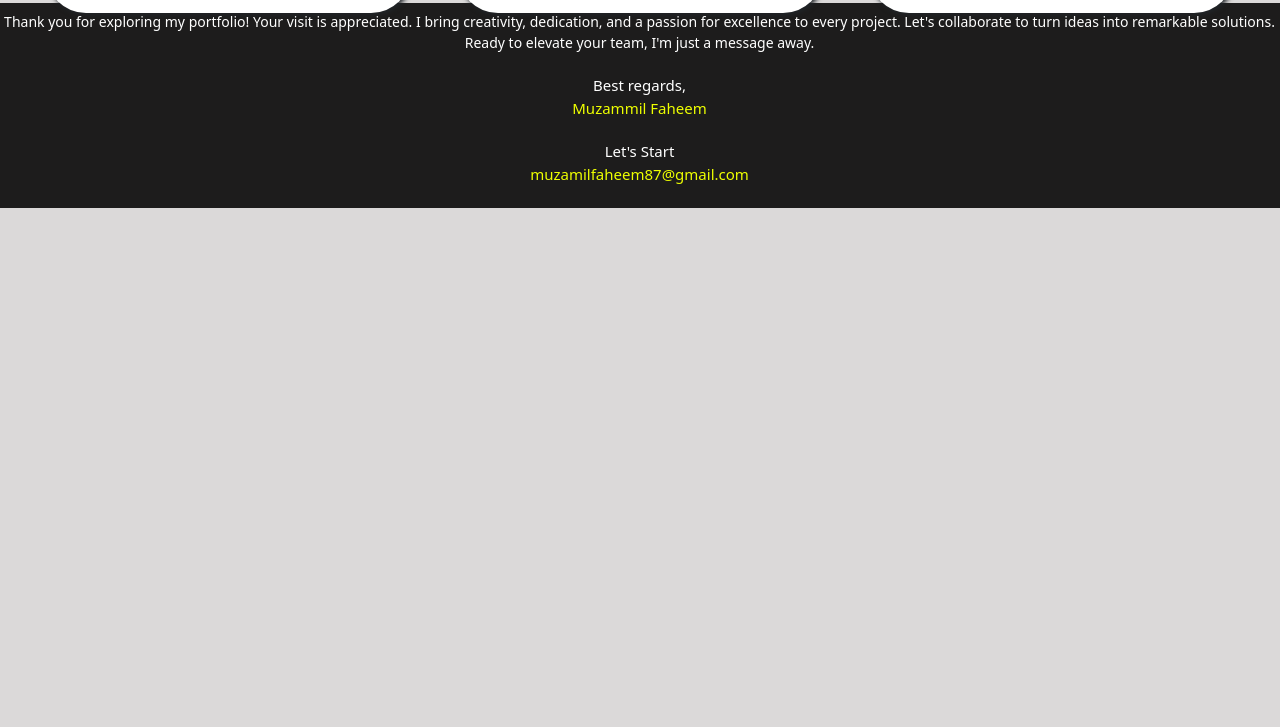
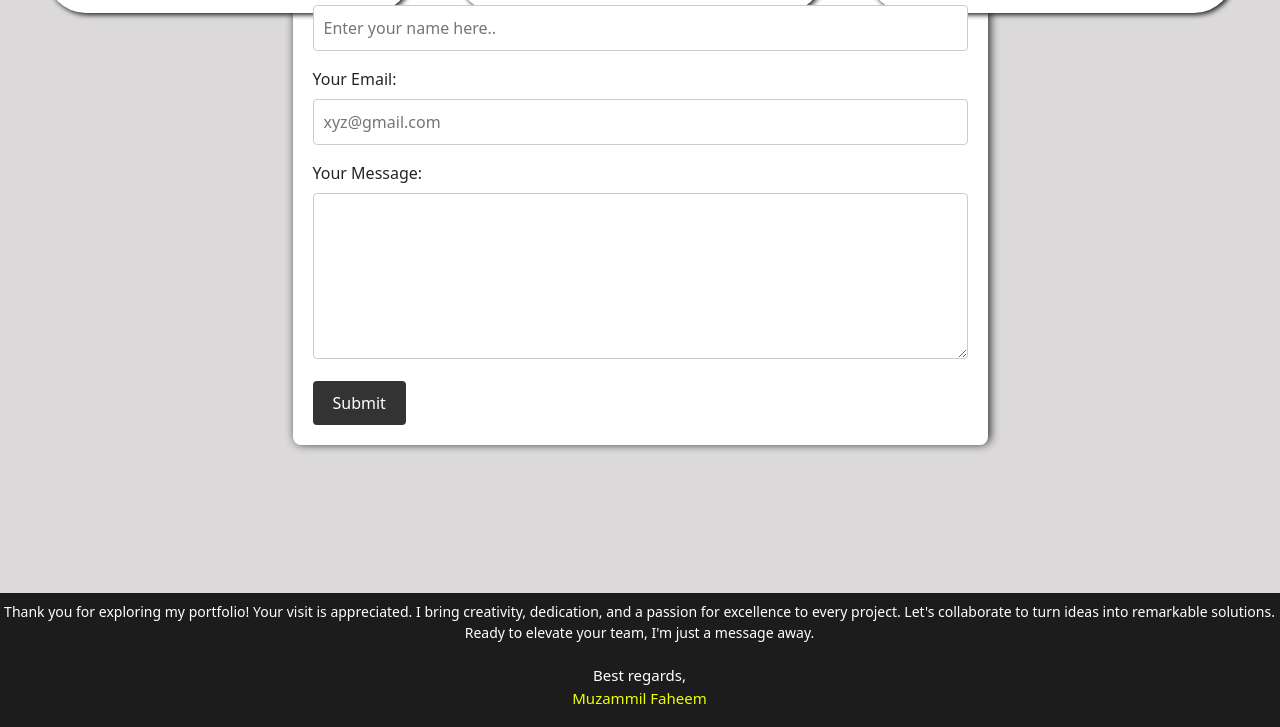
Before and after one commit to MuhammadMuzammilFaheem/Portfolio, a plain HTML site: page index.html in a window 1280 px wide. Shown: the part 3325-4052 px from the top of the page. Drawn offline with nearby package versions, Linux system fonts and the light colour scheme.

Commit message:
six commit

```diff
--- a/index.html
+++ b/index.html
@@ -189,8 +189,8 @@
         </div>
     </div>
     <!-- Contact -->
-    <!-- <div class="contactme-section" id="contactme-active">
-        <h1 class="project-section-main-heading">CONTACT ME</h1>
+    <div class="contactme-section" id="contactme-active">
+        <!--<h1 class="project-section-main-heading">CONTACT ME</h1>-->
 
         <section class="form">
             <form action="# " method="post ">
@@ -206,7 +206,7 @@
                 <button type="submit " onclick="showalert() " id="button">Submit</button>
             </form>
         </section>
-    </div>-->
+    </div>
     <footer class="footer">
         <div class="footer-container">
             <div class="footer-div">
```
